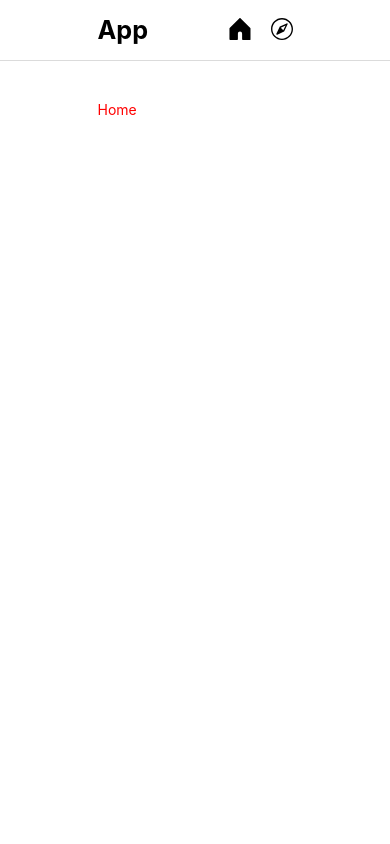
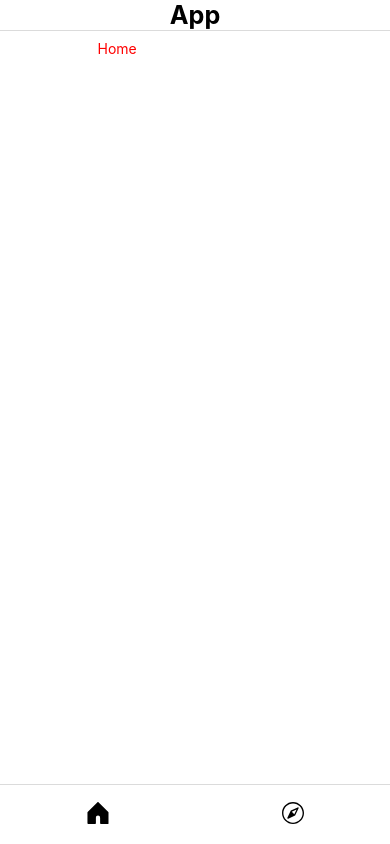
Before and after one commit to xephtar/about-me, a Vue app: page / in a window 390 px wide. Built offline with nearby package versions, Linux system fonts and the light colour scheme.

Commit message:
Fixed position of header and nav for responsive

```diff
--- a/src/components/Header.vue
+++ b/src/components/Header.vue
@@ -32,14 +32,26 @@ export default {
 
 <style scoped>
 .header {
+  z-index: 90;
+  position: fixed;
+  left: 0;
+  right: 0;
+  top: 0;
+  background-color: white;
   border-bottom: 1px solid rgb(var(--b6a));
 }
 
 .header-inner {
-  height: 60px;
-  display: grid;
-  grid-template-columns: 1fr 1fr;
+  height: var(--header-height);
+  display: flex;
   align-items: center;
+  justify-content: center;
+
+  @media (--t) {
+    display: grid;
+    grid-template-columns: 1fr 1fr;
+    align-items: center;
+  }
 }
 
 .home {
@@ -48,12 +60,27 @@ export default {
 }
 
 .navigation {
+  z-index: 90;
+  position: fixed;
+  left: 0;
+  right: 0;
+  bottom: 0;
+  background-color: white;
+  border-top: 1px solid rgb(var(--b6a));
+  height: 60px;
   display: flex;
-  justify-content: flex-end;
   align-items: center;
+  justify-content: space-around;
 
-  a {
-    margin-left: 20px;
+  @media (--t) {
+    border: 0;
+    height: auto;
+    position: static;
+    justify-content: flex-end;
+
+    a {
+      margin-left: 20px;
+    }
   }
 }
 </style>
```
